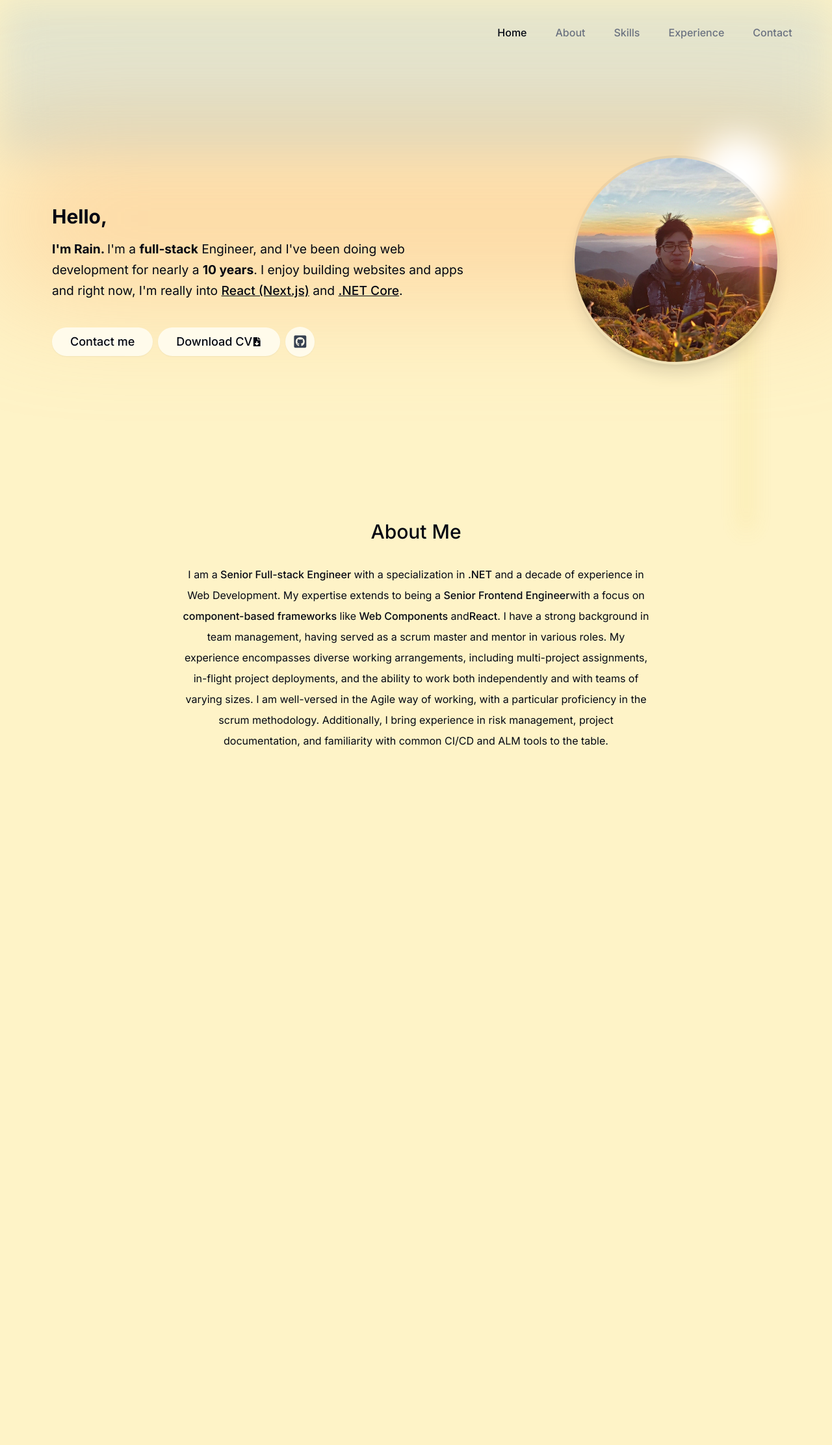
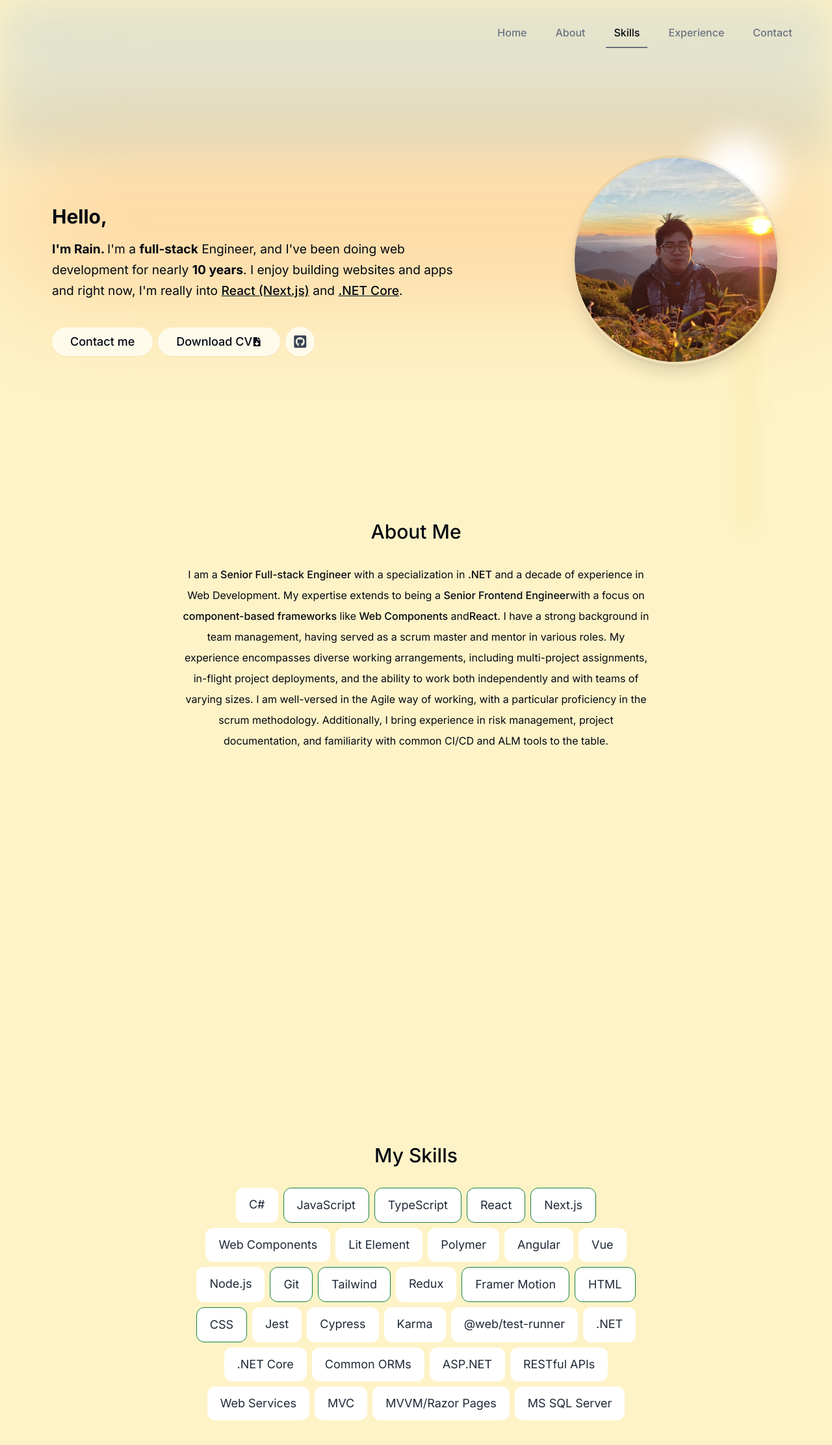
Before and after one commit to rain-over/portfolio, a Next.js app: page / in a window 1280 px wide. Shown: the top 2224 px of the page at 65% size. Built offline with nearby package versions, Linux system fonts and the light colour scheme.

Commit message:
add inView, change section on scroll

```diff
--- /dev/null
+++ b/context/active-section-context.tsx
@@ -0,0 +1,40 @@
+'use client';
+
+import React, { createContext, useContext, useState } from 'react';
+import { links } from '@/../lib/data';
+
+type ActiveSectionContextProviderProps = {
+  children: React.ReactNode;
+};
+type ActiveSectionContextProviderType = {
+  activeSection: SectionName;
+  setActiveSection: React.Dispatch<React.SetStateAction<SectionName>>;
+};
+type SectionName = (typeof links)[number]['name'];
+
+export const ActiveSectionContext =
+  createContext<ActiveSectionContextProviderType | null>(null); // set null to throw errors on failure
+
+export default function ActiveSectionContextProvider({
+  children,
+}: ActiveSectionContextProviderProps) {
+  const [activeSection, setActiveSection] = useState<SectionName>('Home');
+
+  return (
+    <ActiveSectionContext.Provider value={{ activeSection, setActiveSection }}>
+      {children}
+    </ActiveSectionContext.Provider>
+  );
+}
+
+//create hook to handle null
+export function useActiveSectionContext() {
+  const context = useContext(ActiveSectionContext);
+
+  if (context === null) {
+    throw new Error(
+      'useActiveSectionContext must be used within an ActiveSectionContextProvider'
+    );
+  }
+  return context;
+}
--- a/lib/data.ts
+++ b/lib/data.ts
@@ -25,3 +25,36 @@ export const links = [
     hash: '#contact',
   },
 ] as const;
+
+export const skillsData = [
+  'C#',
+  'JavaScript',
+  'TypeScript',
+  'React',
+  'Next.js',
+  'Web Components',
+  'Lit Element',
+  'Polymer',
+  'Angular',
+  'Vue',
+  'Node.js',
+  'Git',
+  'Tailwind',
+  'Redux',
+  'Framer Motion',
+  'HTML',
+  'CSS',
+  'Jest',
+  'Cypress',
+  'Karma',
+  '@web/test-runner',
+  '.NET',
+  '.NET Core',
+  'Common ORMs',
+  'ASP.NET',
+  'RESTful APIs',
+  'Web Services',
+  'MVC',
+  'MVVM/Razor Pages',
+  'MS SQL Server',
+] as const;
--- a/package.json
+++ b/package.json
@@ -14,7 +14,8 @@
     "next": "latest",
     "react": "latest",
     "react-dom": "latest",
-    "react-icons": "^4.11.0"
+    "react-icons": "^4.11.0",
+    "react-intersection-observer": "^9.5.2"
   },
   "devDependencies": {
     "@types/node": "latest",
--- a/src/app/layout.tsx
+++ b/src/app/layout.tsx
@@ -1,9 +1,10 @@
+// defaults
 import Header from '@/components/header';
-
 import './globals.css';
 import type { Metadata } from 'next';
+
 import { Inter } from 'next/font/google';
-import { format } from 'path';
+import ActiveSectionContextProvider from '@/../context/active-section-context';
 
 const inter = Inter({ subsets: ['latin'] });
 
@@ -18,7 +19,7 @@ export default function RootLayout({
   children: React.ReactNode;
 }) {
   return (
-    <html lang="en">
+    <html lang="en" className="!scroll-smooth">
       <body
         className={`${inter.className} bg-amber-100 text-gray-950 relative h-[5000px]`}
       >
@@ -34,11 +35,14 @@ export default function RootLayout({
         <div className="bg-[#ffffff] -z-[9] blur-[1.5rem] absolute rounded-full w-[8rem] h-[8rem] top-[13rem] right-[5rem]"></div>
         <div className="bg-[#ecd343] -z-[9] blur-[1rem] opacity-40 fixed rounded-full w-[0.5rem] top-[20rem] right-[8rem] bottom-[-1rem]"></div>
 
-        <Header />
-        {/* <div className="bg-[#9d43d1] absolute -z-10 top-[-6rem] right-[11rem] h-[32rem] w-[32rem] blur-[35rem] sm:w-[69rem]"></div>
+        {/*can still house server componrnts*/}
+        <ActiveSectionContextProvider>
+          <Header />
+          {/* <div className="bg-[#9d43d1] absolute -z-10 top-[-6rem] right-[11rem] h-[32rem] w-[32rem] blur-[35rem] sm:w-[69rem]"></div>
         <div className="bg-[#dbd7fb] absolute -z-10 top-[30rem] left-[-35remrem] h-[32rem] rounded-full w-[32rem] blur-[15rem] sm:w-[69rem]"></div> */}
-        <div className="absolute -z-10 top-[30rem] left-[-35remrem] h-[32rem] rounded-full w-[32rem] blur-[15rem] sm:w-[69rem]"></div>
-        {children}
+          <div className="absolute -z-10 top-[30rem] left-[-35remrem] h-[32rem] rounded-full w-[32rem] blur-[15rem] sm:w-[69rem]"></div>
+          {children}
+        </ActiveSectionContextProvider>
       </body>
     </html>
   );
--- a/src/app/page.tsx
+++ b/src/app/page.tsx
@@ -1,11 +1,13 @@
 import AboutMe from '@/components/about';
 import Intro from '@/components/intro';
+import Skills from '@/components/skills';
 
 export default function Home() {
   return (
     <main className="">
       <Intro />
       <AboutMe />
+      <Skills />
     </main>
   );
 }
--- a/src/components/about.tsx
+++ b/src/components/about.tsx
@@ -1,17 +1,31 @@
 'use client';
 
-import React from 'react';
+import React, { useEffect } from 'react';
 import SectionHeader from './section-header';
 import { motion } from 'framer-motion';
+import { useInView } from 'react-intersection-observer';
+import { useActiveSectionContext } from '../../context/active-section-context';
 
 export default function About() {
+  const { ref, inView } = useInView({
+    threshold: 0.5,
+  });
+  const { setActiveSection } = useActiveSectionContext();
+
+  useEffect(() => {
+    if (inView) {
+      setActiveSection('About');
+    }
+  }, [inView, setActiveSection]);
+
   return (
     <motion.section
+      animate={{ opacity: 1, y: 0 }}
       className="h-[100vh] mb-28 mx-auto max-w-[45rem] text-center leading-8 sm:mb-40 scroll-mt-28"
+      id="about"
       initial={{ opacity: 0, y: 100 }}
-      animate={{ opacity: 1, y: 0 }}
+      ref={ref}
       transition={{ delay: 0.175 }}
-      id="about"
     >
       <SectionHeader>About Me</SectionHeader>
       <p>
--- a/src/components/header.tsx
+++ b/src/components/header.tsx
@@ -1,15 +1,16 @@
 'use client';
 
-import React, { useState } from 'react';
+import React, { useContext, useState } from 'react';
 
 import { motion } from 'framer-motion';
 import { links } from '@/../lib/data';
 
 import clsx from 'clsx';
 import Link from 'next/link';
+import { useActiveSectionContext } from '@/../context/active-section-context';
 
 export default function Header() {
-  const [activeSection, setactiveSection] = useState('Home');
+  const { activeSection, setActiveSection } = useActiveSectionContext();
 
   return (
     <header className="z[999] relative">
@@ -56,11 +57,21 @@ export default function Header() {
                   focus:scale-105
                   sm:py-3"
                 href={link.hash}
-                onClick={() => setactiveSection(link.name)}
+                onClick={() => setActiveSection(link.name)}
               >
                 {link.name}
               </Link>
-
+              {activeSection === link.name && (
+                <motion.span
+                  className="absolute bottom-0 right-0 h-0 w-full border-b-2 border-gray-500"
+                  layoutId="activeSection"
+                  transition={{
+                    type: 'spring',
+                    stiffness: 480,
+                    damping: 30,
+                  }}
+                ></motion.span>
+              )}
               {/* <span
                 className={clsx(
                   'ease absolute bottom-0 left-0 h-0 border-b-2 border-gray-500 transition-all duration-200 group-hover:w-full w-0 ',
--- a/src/components/intro.tsx
+++ b/src/components/intro.tsx
@@ -1,25 +1,40 @@
 'use client';
 
 import Image from 'next/image';
-import React from 'react';
+import React, { useEffect } from 'react';
 
 import { FaGithubSquare, FaFileDownload } from 'react-icons/fa';
 import { HiDownload } from 'react-icons/hi';
 import { motion } from 'framer-motion';
+import { useActiveSectionContext } from '@/../context/active-section-context';
+import { useInView } from 'react-intersection-observer';
 
 import profile from '@/../public/profile.jpg';
 import Link from 'next/link';
 
 export default function intro() {
+  const { ref, inView } = useInView({
+    threshold: 0.5,
+  });
+  const { setActiveSection } = useActiveSectionContext();
+
+  useEffect(() => {
+    if (inView) {
+      setActiveSection('Home');
+    }
+  }, [inView, setActiveSection]);
+
   return (
     <section
       className="flex flex-col h-[100vh] items-center
       lg:flex-row lg:justify-around"
+      id="home"
     >
       <motion.div
+        animate={{ x: 0, opacity: 1 }}
         className="max-w-[40rem] mb-12 mt-28"
-        animate={{ x: 0, opacity: 1 }}
         initial={{ x: -50, opacity: 0 }}
+        ref={ref}
         transition={{
           type: 'spring',
           stiffness: 125,
@@ -31,7 +46,7 @@ export default function intro() {
         <p className="leading-[2rem] text-[1.2rem]">
           <span className="font-bold">I'm Rain. </span>I'm a{' '}
           <span className="font-bold">full-stack</span> Engineer, and I've been
-          doing web development for nearly a{' '}
+          doing web development for nearly{' '}
           <span className="font-bold">10 years</span>. I enjoy building websites
           and apps and right now, I'm really into{' '}
           <span className="font-medium underline">React (Next.js)</span> and{' '}
--- /dev/null
+++ b/src/components/skills.tsx
@@ -0,0 +1,57 @@
+'use client';
+
+import React, { useEffect } from 'react';
+import SectionHeader from './section-header';
+
+import { skillsData } from '@/../lib/data';
+import { motion } from 'framer-motion';
+import { useInView } from 'react-intersection-observer';
+import { useActiveSectionContext } from '../../context/active-section-context';
+import clsx from 'clsx';
+
+export default function Skills() {
+  const { ref, inView } = useInView({
+    threshold: 0.5,
+  });
+  const { setActiveSection } = useActiveSectionContext();
+  const currentTech: string[] = [
+    'JavaScript',
+    'TypeScript',
+    'React',
+    'Next.js',
+    'Tailwind',
+    'Git',
+    'Tailwind',
+    'Framer Motion',
+    'HTML',
+    'CSS',
+  ];
+
+  useEffect(() => {
+    if (inView) {
+      setActiveSection('Skills');
+    }
+  }, [inView, setActiveSection]);
+  return (
+    <section
+      className="h-[100vh] max-w-[45rem] mb-28 mx-auto scroll-mt-28 text-center  sm:mb-40"
+      id="skills"
+      ref={ref}
+    >
+      <SectionHeader>My skills</SectionHeader>
+
+      <ul className="flex flex-wrap justify-center gap-2 text-lg text-gray-800">
+        {skillsData.map((skill, index) => (
+          <li
+            className={clsx('bg-white borderBlack rounded-xl px-5 py-3', {
+              'border border-green-700': currentTech.includes(skill),
+            })}
+            key={index}
+          >
+            {skill}
+          </li>
+        ))}
+      </ul>
+    </section>
+  );
+}
```
Also changed, not shown: 1 other file (tests, documents, lock files or other folders).
